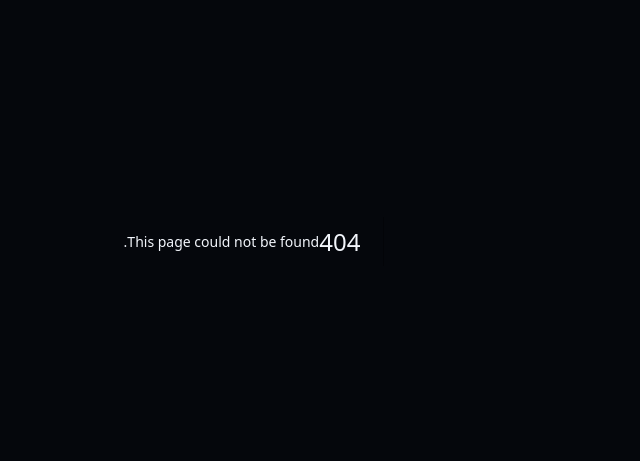
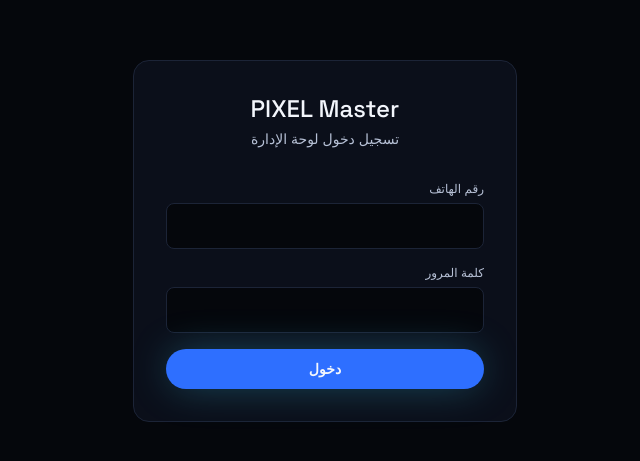
Before and after one commit to Yo492-a/pixel-master-, a Next.js app: page /login in a window 1280 px wide. Before the commit this address had no page. Shown: the part 159-620 px from the top of the page, without its empty margins (418-1058 px from the left). Built offline with nearby package versions, Linux system fonts and the light colour scheme.

Commit message:
Create page.tsx

```diff
--- /dev/null
+++ b/src/app/login/page.tsx
@@ -0,0 +1,90 @@
+"use client";
+
+import { useState } from "react";
+import { signIn } from "next-auth/react";
+import { useRouter } from "next/navigation";
+
+export default function LoginPage() {
+  const router = useRouter();
+  const [phone, setPhone] = useState("");
+  const [password, setPassword] = useState("");
+  const [error, setError] = useState("");
+  const [loading, setLoading] = useState(false);
+
+  async function handleSubmit(e: React.FormEvent) {
+    e.preventDefault();
+    setError("");
+    setLoading(true);
+
+    const result = await signIn("credentials", {
+      phone,
+      password,
+      redirect: false,
+    });
+
+    setLoading(false);
+
+    if (result?.error) {
+      setError("رقم الهاتف أو كلمة المرور غير صحيحة");
+      return;
+    }
+
+    router.push("/admin");
+    router.refresh();
+  }
+
+  return (
+    <main className="flex min-h-screen items-center justify-center bg-void px-6">
+      <div className="w-full max-w-sm rounded-2xl border border-line bg-surface p-8">
+        <h1 className="text-center font-display text-2xl font-700 text-ink">
+          PIXEL Master
+        </h1>
+        <p className="mt-1 text-center text-sm text-silver">
+          تسجيل دخول لوحة الإدارة
+        </p>
+
+        <form onSubmit={handleSubmit} className="mt-8 space-y-4">
+          <div>
+            <label className="mb-1.5 block text-xs text-silver">
+              رقم الهاتف
+            </label>
+            <input
+              type="text"
+              value={phone}
+              onChange={(e) => setPhone(e.target.value)}
+              required
+              className="w-full rounded-lg border border-line bg-void px-4 py-2.5 text-ink outline-none focus:border-neon"
+              dir="ltr"
+            />
+          </div>
+
+          <div>
+            <label className="mb-1.5 block text-xs text-silver">
+              كلمة المرور
+            </label>
+            <input
+              type="password"
+              value={password}
+              onChange={(e) => setPassword(e.target.value)}
+              required
+              className="w-full rounded-lg border border-line bg-void px-4 py-2.5 text-ink outline-none focus:border-neon"
+              dir="ltr"
+            />
+          </div>
+
+          {error && (
+            <p className="text-center text-sm text-red-400">{error}</p>
+          )}
+
+          <button
+            type="submit"
+            disabled={loading}
+            className="w-full rounded-full bg-electric py-2.5 text-sm font-semibold text-ink shadow-glow transition hover:brightness-110 disabled:opacity-60"
+          >
+            {loading ? "جاري الدخول..." : "دخول"}
+          </button>
+        </form>
+      </div>
+    </main>
+  );
+}
```
